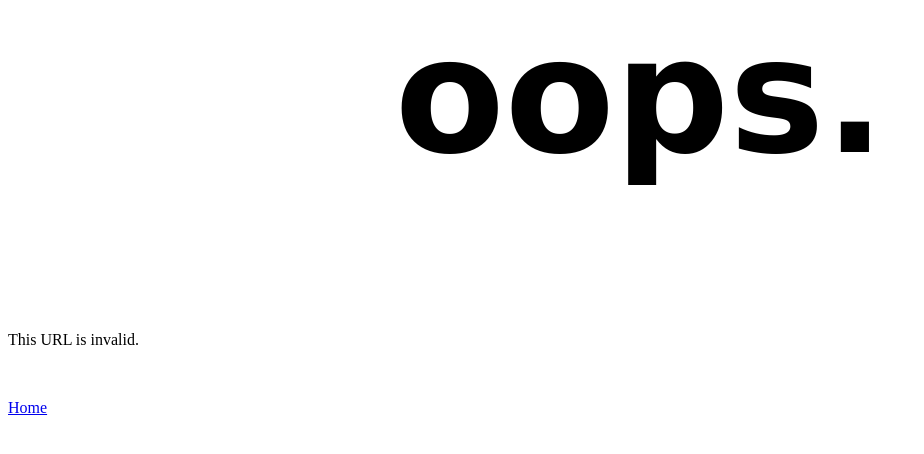
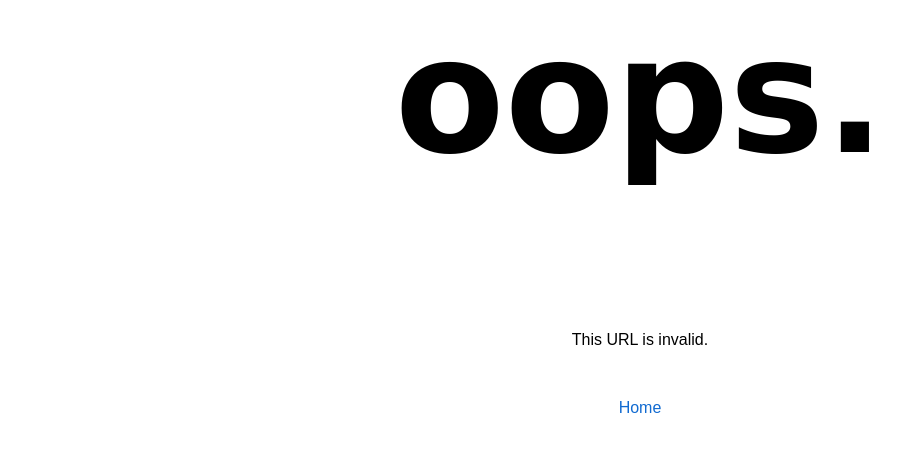
Before and after one commit to AnimaTed6422/Furl, a plain HTML site: page 404.html in a window 1280 px wide. Shown: the part 104-558 px from the top of the page, without its empty margins (0-924 px from the left). Drawn offline with Linux system fonts and the light colour scheme; a web font is replaced by a local one.

Commit message:
Update Stylesheet

```diff
--- a/style.css
+++ b/style.css
@@ -23,9 +23,19 @@ button.select {
     padding: 10px;
 }
 
-p.smol {
+p.smol, p.text {
     text-align: center;
     font-family: var(--font);
+}
+
+.homelink {
+    text-align: center;
+    font-family: var(--font);
+}
+
+a.inhomelink {
+    text-decoration: none;
+    color: #126bd1;
 }
 
 #linkbox {
```
